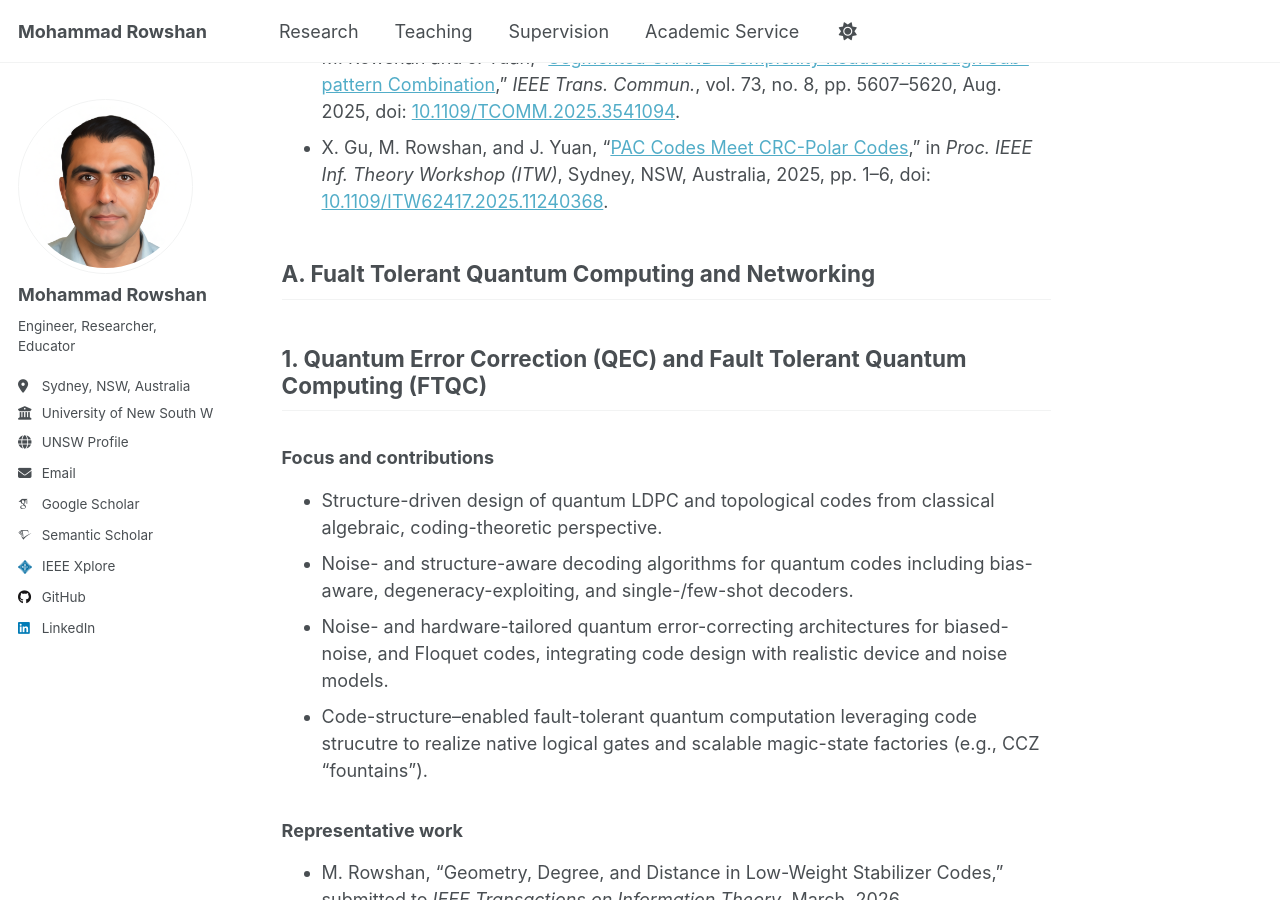
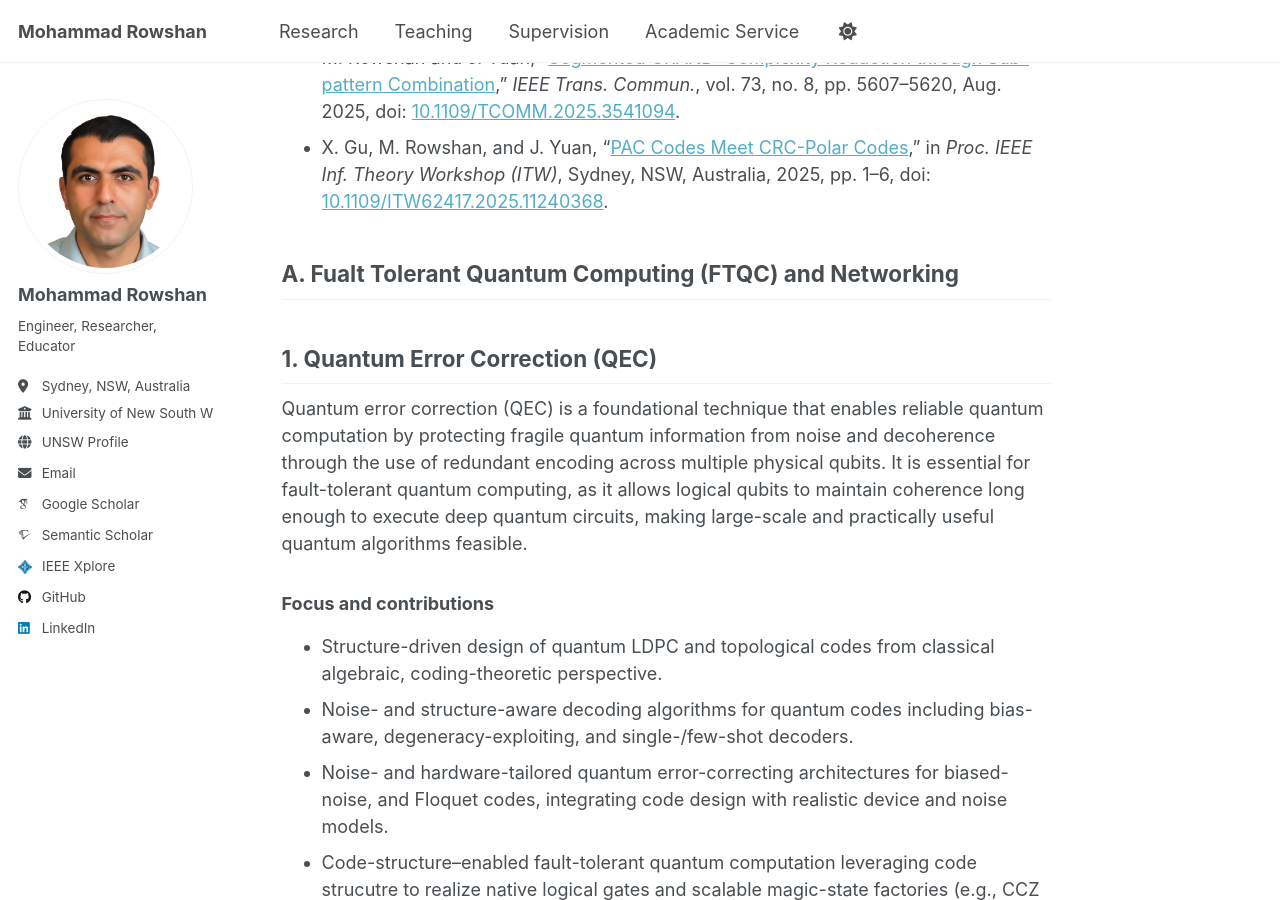
Before and after one commit to mohammad-rowshan/mohammad-rowshan.github.io, a Jekyll site: the page built from _pages/research.md, in a window 1280 px wide and 900 px high, scrolled down 640 px. Built offline with Jekyll 4.4.1, drawn with Linux system fonts in a browser that asks for light colours; some web fonts are replaced; a script that is not in the unit is left out; comment, search, counter and statistics services are not loaded.

Commit message:
Update research.md

```diff
--- a/_pages/research.md
+++ b/_pages/research.md
@@ -23,9 +23,11 @@ For a complete list, please visit my [Google Scholar](https://scholar.google.com
 - X. Gu, M. Rowshan, and J. Yuan, “[PAC Codes Meet CRC-Polar Codes](https://doi.org/10.1109/ITW62417.2025.11240368),” in *Proc. IEEE Inf. Theory Workshop (ITW)*, Sydney, NSW, Australia, 2025, pp. 1–6, doi: [10.1109/ITW62417.2025.11240368](https://doi.org/10.1109/ITW62417.2025.11240368).
 
 
-## A. Fualt Tolerant Quantum Computing and Networking
+## A. Fualt Tolerant Quantum Computing (FTQC) and Networking
 
-## 1. Quantum Error Correction (QEC) and Fault Tolerant Quantum Computing (FTQC)
+## 1. Quantum Error Correction (QEC)
+
+Quantum error correction (QEC) is a foundational technique that enables reliable quantum computation by protecting fragile quantum information from noise and decoherence through the use of redundant encoding across multiple physical qubits. It is essential for fault-tolerant quantum computing, as it allows logical qubits to maintain coherence long enough to execute deep quantum circuits, making large-scale and practically useful quantum algorithms feasible.
 
 ### Focus and contributions
 
```
